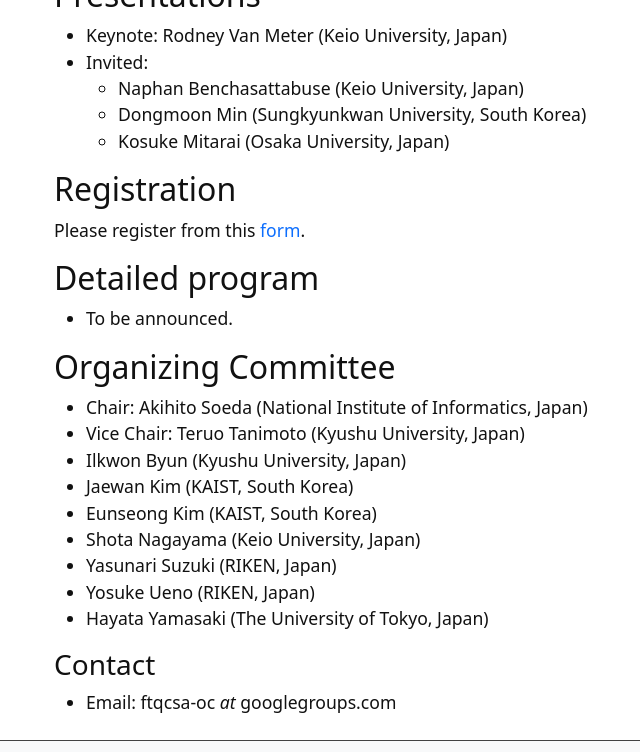
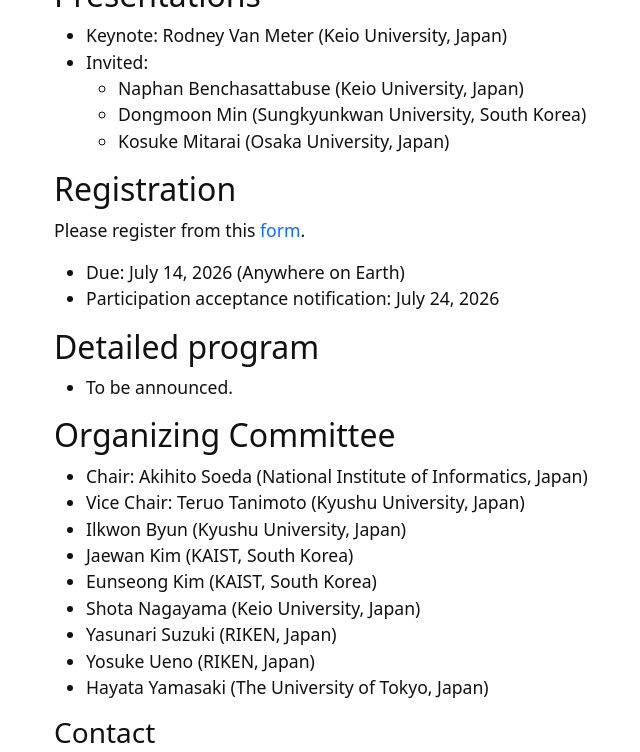
Before and after one commit to ftqcsa/ftqcsa.github.io, a Jekyll site: the page built from content/2026.md, in a window 1280 px wide and 900 px high, scrolled down 1611 px, cut to the strip 0-752 px from the top of the window. Shown: the whole strip, without its empty margins (223-863 px from the left). Built offline with Jekyll 4.4.1, drawn with Linux system fonts in a browser that asks for light colours.

Commit message:
Update 2026.md

```diff
--- a/content/2026.md
+++ b/content/2026.md
@@ -36,6 +36,8 @@
 ## Registration
 
 Please register from this [form](https://forms.gle/XjXAu6t5T8M9zHJY6).
+- Due: July 14, 2026 (Anywhere on Earth)
+- Participation acceptance notification: July 24, 2026
 
 ## Detailed program
 
```
